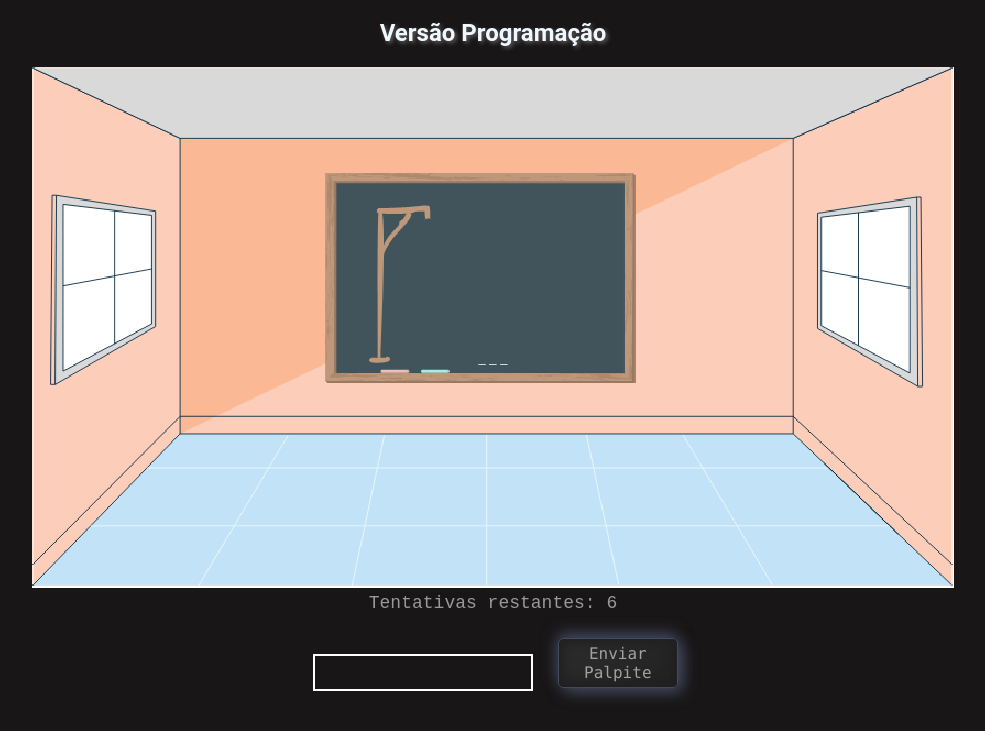
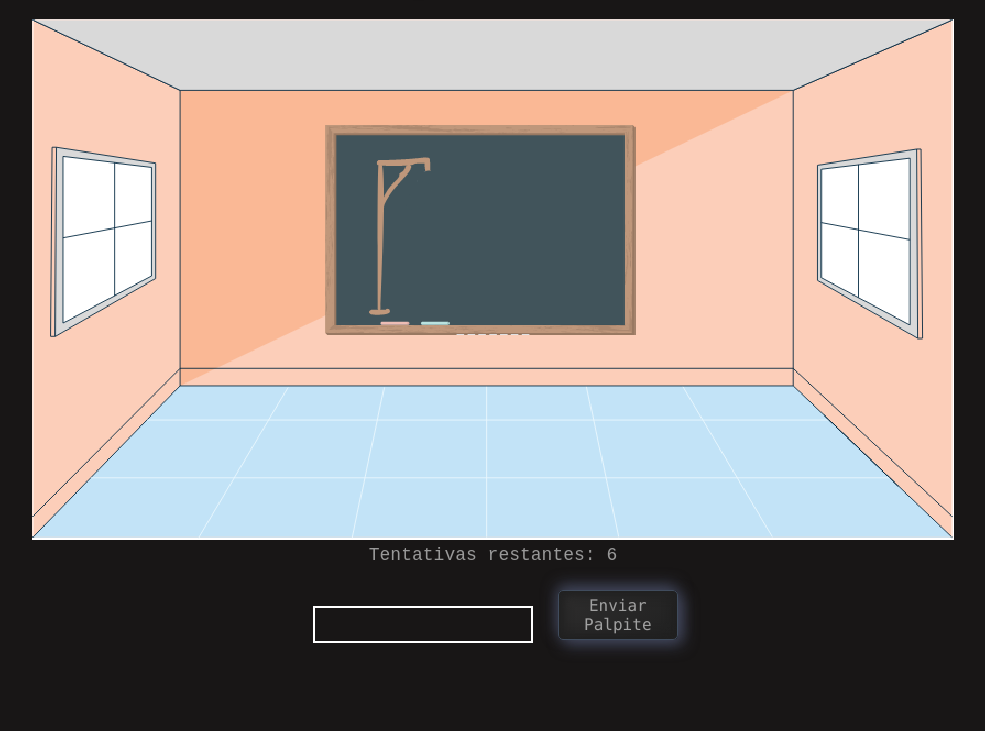
Before and after one commit to ElliotCassimiro/JogoDaForca, a plain HTML site: page index.html in a window 1280 px wide. Shown: the part 69-800 px from the top of the page, without its empty margins (147-1132 px from the left). Drawn offline with Linux system fonts and the light colour scheme.

Commit message:
Palavras alteradas

```diff
--- a/index.html
+++ b/index.html
@@ -14,8 +14,6 @@
 
     <h1>Jogo da Forca</h1>
 
-    <h2>Versão Programação</h2>
-
     <div id="word"></div>
 
       <img id="hangman-image" src="images/forca7.png" alt="Forca">
--- a/js/script.js
+++ b/js/script.js
@@ -1,44 +1,33 @@
 // Array de palavras para adivinhar
 var words = [
-    "HTML",
-    "CSS",
-    "PHP",
-    "MySQL",
-    "Bootstrap",
-    "jQuery",
-    "Node",
-    "React",
-    "Angular",
-    "Vue",
-    "Laravel",
-    "Java",
-    "Python",
-    "Ruby",
-    "Scala",
-    "Go",
-    "Scala",
-    "Kotlin",
-    "Swift",
-    "Rust",
-    "Docker",
-    "Linux",
-    "Windows",
-    "MacOS",
-    "Unix",
-    "Android",
-    "iOS",
-    "Linux",
-    "Div",
-    "Span",
-    "VsCode",
-    "Eclipse",
-    "IntelliJ",
-    "NetBeans",
-    "Powershell",
-    "Git",
-    "GitHub",
-    "Bitbucket",
-
+    "cachorro",
+    "gato",
+    "elefante",
+    "leao",
+    "tigre",
+    "girafa",
+    "macaco",
+    "cobra",
+    "hipopotamo",
+    "Casa",
+    "Carro",
+    "Moto",
+    "Aviao",
+    "Bicicleta",
+    "Barco",
+    "Trem",
+    "Pizza",
+    "Lanche",
+    "Bolo",
+    "Pastel",
+    "Cafe",
+    "Coxinha",
+    "Bebida",
+    "Sorvete",
+    "Livro",
+    "Caneta",
+    "Caderno",
+    "Mochila",
   ];
 
   // Adiciona imagens do jogo
```
